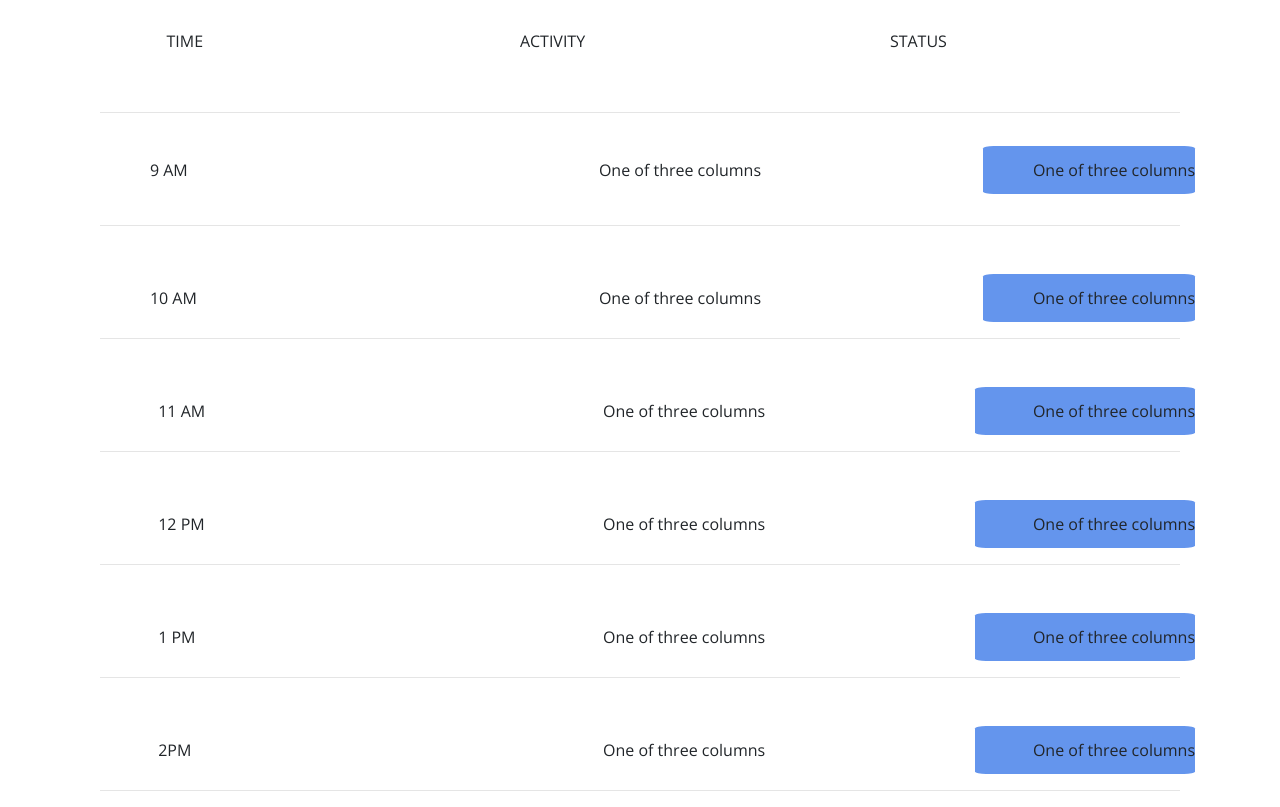
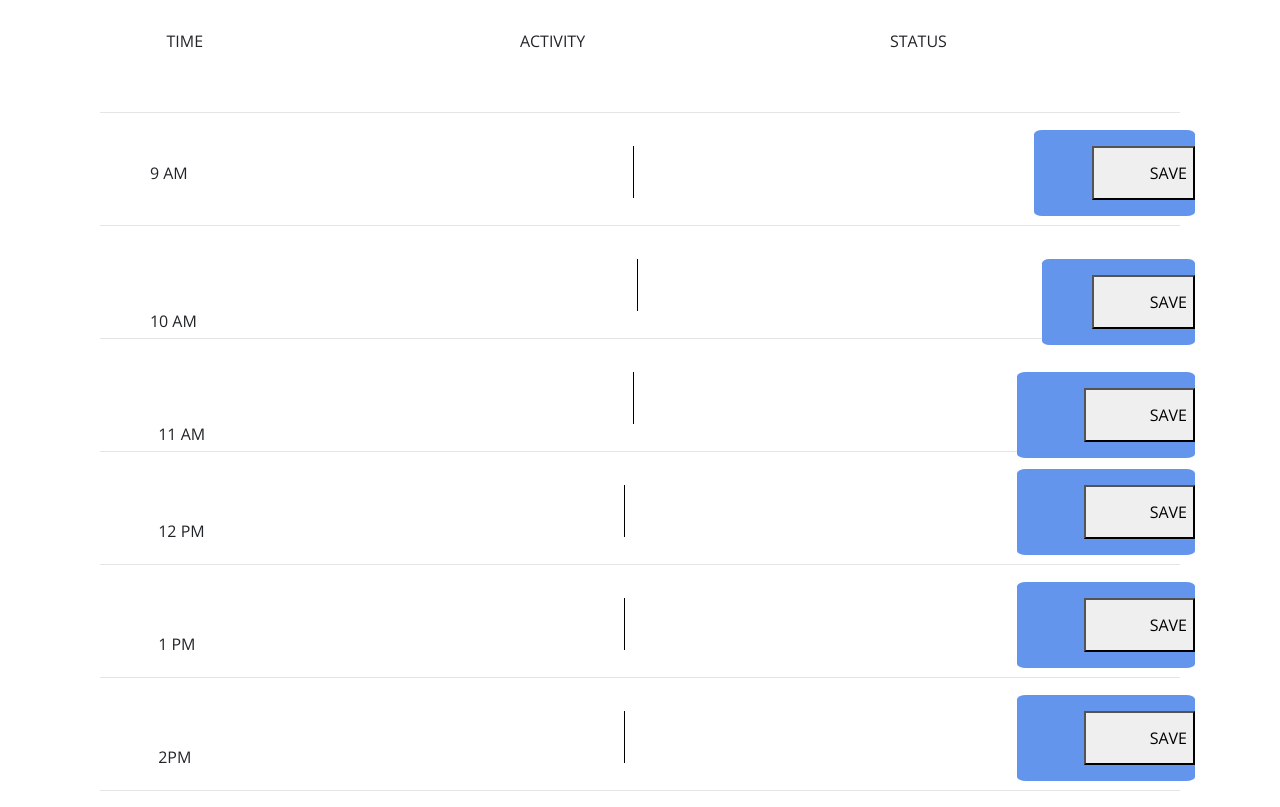
Before and after one commit to Anjeh24/Work-Day-Scheduler, a plain HTML site: page index.html in a window 1280 px wide. Shown: the part 320-1127 px from the top of the page. Drawn offline with nearby package versions, Linux system fonts and the light colour scheme.

Commit message:
adding text area and save buttons

```diff
--- a/index.html
+++ b/index.html
@@ -62,10 +62,14 @@
             9 AM
           </div>
           <div class="col">
-            One of three columns
+              <textarea>
+
+              </textarea>
           </div>
           <div class="col3">
-            One of three columns
+              <button id="savebtn" type="button" value="button">
+            SAVE
+              </button>
           </div>
         </div>
         <hr>
@@ -74,10 +78,15 @@
             10 AM
           </div>
           <div class="col">
-            One of three columns
+              <textarea>
+
+              </textarea>
+
           </div>
           <div class="col3">
-            One of three columns
+            <button id="savebtn" type="button" value="button">
+            SAVE
+            </button>
           </div>
         </div>
         <hr>
@@ -87,10 +96,13 @@
               11 AM
             </div>
             <div class="col">
-              One of three columns
+                <textarea></textarea>
+
             </div>
             <div class="col3">
-              One of three columns
+                <button id="savebtn" type="button" value="button">
+              SAVE
+                </button>
             </div>
           </div>
            <hr>
@@ -100,10 +112,12 @@
               12 PM
             </div>
             <div class="col">
-              One of three columns
+              <textarea></textarea>
             </div>
             <div class="col3">
-              One of three columns
+                <button id="savebtn" type="button" value="button">
+              SAVE
+                </button>
             </div>
           </div>
           <hr>
@@ -113,10 +127,12 @@
               1 PM
             </div>
             <div class="col">
-              One of three columns
+              <textarea></textarea>
             </div>
             <div class="col3">
-              One of three columns
+                <button id="savebtn" type="button" value="button">
+              SAVE
+                </button>
             </div>
           </div>
           <hr>
@@ -126,10 +142,12 @@
               2PM
             </div>
             <div class="col">
-              One of three columns
+              <textarea></textarea>
             </div>
             <div class="col3">
-              One of three columns
+                <button id="savebtn" type="button" value="button">
+              SAVE
+                </button>
             </div>
           </div>
          <hr>
```
